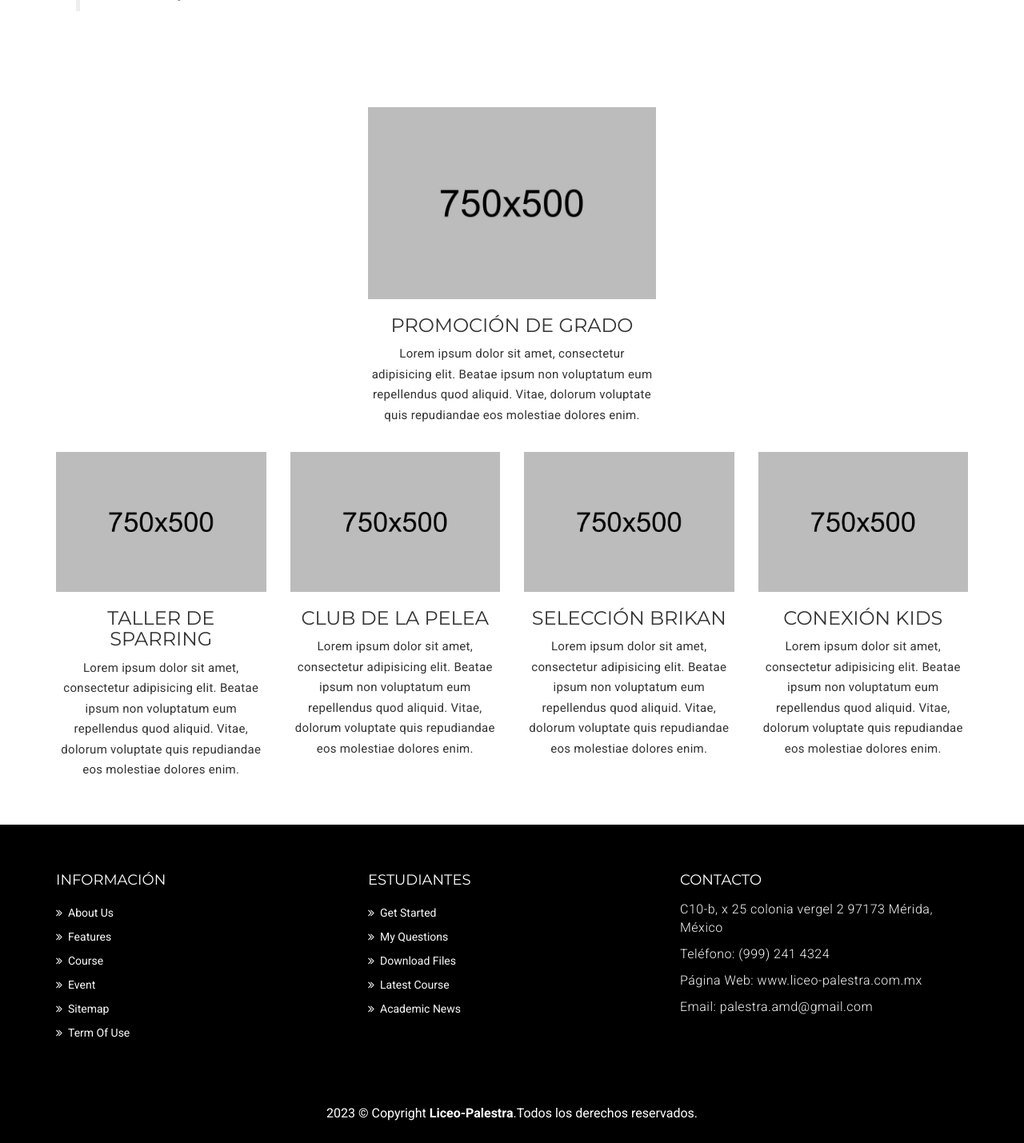
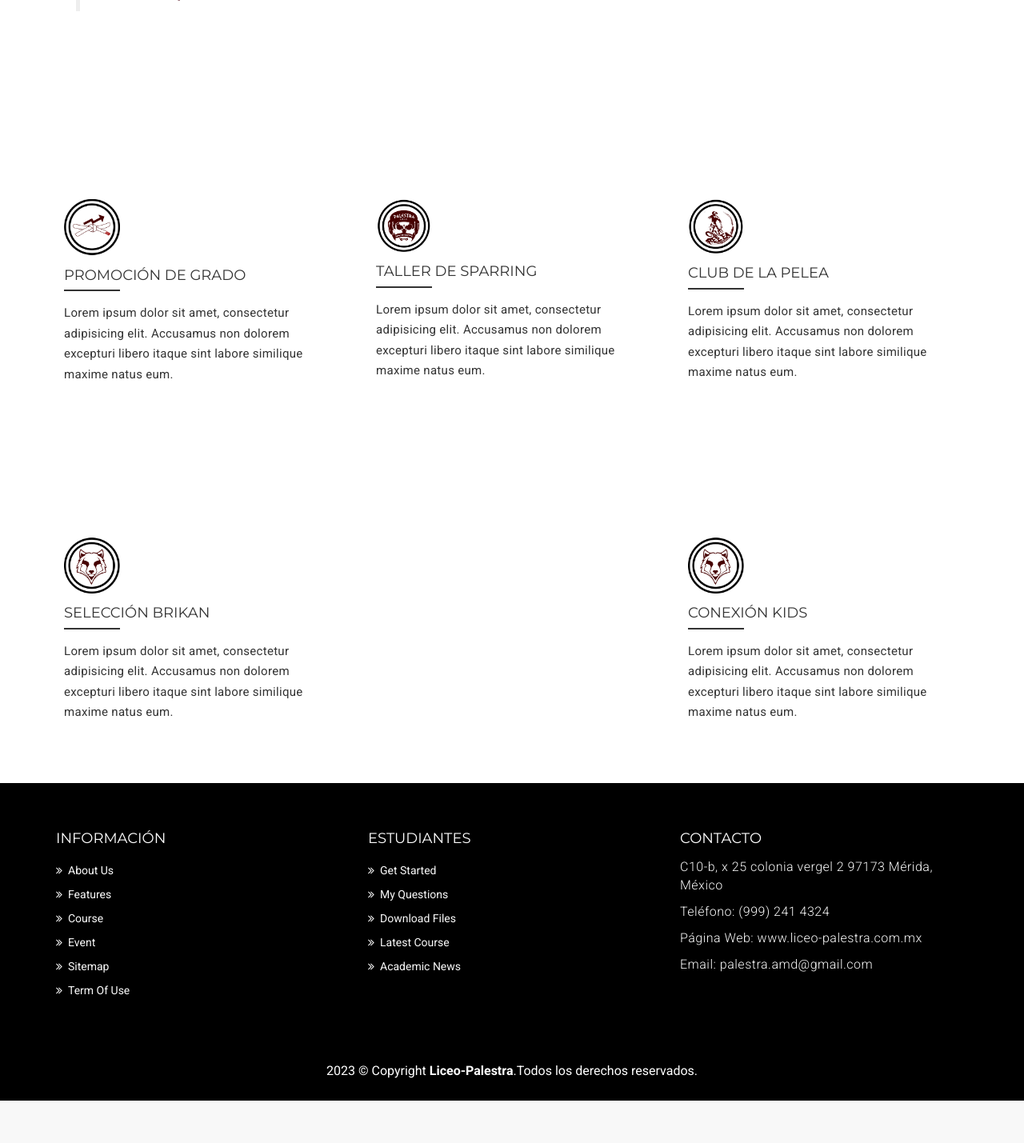
Before and after one commit to IJCC/liceo-palestra, a PHP site: page /modelo-academico.php in a window 1280 px wide. Shown: the part 733-2162 px from the top of the page at 80% size. After the commit the page ends 2109 px from the top, so only its background shows below. Run offline with PHP 8.4, Linux system fonts and the light colour scheme.

Commit message:
Modelo academico update
El grid ya quedo bien organizado.

```diff
--- a/assets/css/style.css
+++ b/assets/css/style.css
@@ -51,6 +51,14 @@ body {
 .centrado{
   text-align: center;
 }
+.circular-square{
+  background-color: #555;
+  border: 1px solid #888;
+  border-radius: 50%;
+  margin: -50px auto 5px;
+  padding: 0;
+  width: 120px;
+}
 
 .no-padding {
   padding: 0;
@@ -618,7 +626,7 @@ img {
 #mu-features {
   display: inline;
   float: left;
-  padding: 100px 0;
+  padding: 35px 0;
   width: 100%;
 }
 #mu-features .mu-features-area {
--- a/modelo-academico.php
+++ b/modelo-academico.php
@@ -220,96 +220,92 @@
     </div>
   </section>
   <!-- End about us -->
-        <!-- Start from blog -->
-
+        <!-- Start features section -->
+  <section id="mu-features">
     <div class="container">
       <div class="row">
-  <div class="col-md-4"></div>
-  <div class="col-md-4">
-    <article class="mu-blog-single-item">
-        <figure class="mu-blog-single-img">
-            <a href="#"><img src="assets/img/blog/blog-1.jpg" alt="img"></a>
-                <figcaption class="mu-blog-caption">
-                    <h3><a href="#">PROMOCIÓN DE GRADO</a></h3>
-                </figcaption>
-        </figure>
-        <div class="mu-blog-description">
-            <p>Lorem ipsum dolor sit amet, consectetur adipisicing elit. Beatae ipsum non voluptatum eum repellendus quod aliquid. Vitae, dolorum voluptate quis repudiandae eos molestiae dolores enim.</p>
+        <div class="col-lg-12 col-md-12">
+          <div class="mu-features-area">
+            <!-- Start Title -->
+            <div class="mu-title">
             </div>
-    </article>
-</div>
-  <div class="col-md-4"></div>
-</div>
-<br>
+            <!-- End Title -->
+            <!-- Start features content -->
+            <div class="mu-features-content">
+              <div class="row">
+                <div class="col-lg-4 col-md-12">
+                  <div class="mu-single-feature">
+                  <img class="media-object" src="assets/img/modelo/grado.png" width="70px" alt="img">
+                  <!--<span style="background-image: url(assets/img/modelo/brikan.png);"></span>-->
+                    <h4>PROMOCIÓN DE GRADO</h4>
+                    <p>Lorem ipsum dolor sit amet, consectetur adipisicing elit. Accusamus non dolorem excepturi libero itaque sint labore similique maxime natus eum.</p>
                   </div>
                 </div>
+                <div class="col-lg-4 col-md-6">
+                  <div class="mu-single-feature">
+                  <img class="media-object" src="assets/img/modelo/sparring.png" width="70px" alt="img">
+                    <h4>TALLER DE SPARRING</h4>
+                    <p>Lorem ipsum dolor sit amet, consectetur adipisicing elit. Accusamus non dolorem excepturi libero itaque sint labore similique maxime natus eum.</p>
+                  </div>
+                </div>
+                <div class="col-lg-4 col-md-6">
+                  <div class="mu-single-feature">
+                  <img class="media-object" src="assets/img/modelo/club_de_la_pelea.png" width="70px" alt="img">
+                    <h4>CLUB DE LA PELEA</h4>
+                    <p>Lorem ipsum dolor sit amet, consectetur adipisicing elit. Accusamus non dolorem excepturi libero itaque sint labore similique maxime natus eum.</p>
+                  </div>
+                </div>
+              </div>
+            </div>
+            <!-- End features content -->
+          </div>
+        </div>
+      </div>
+    </div>
+  </section>
+  <!-- End features section -->
 
+  <section id="mu-features">
     <div class="container">
-        <div class="row ">
-
-        <div class="col-lg-3 col-md-6">
-            <article class="mu-blog-single-item">
-                    <figure class="mu-blog-single-img">
-                      <a href="#"><img src="assets/img/blog/blog-1.jpg" alt="img"></a>
-                      <figcaption class="mu-blog-caption">
-                        <h3><a href="#">TALLER DE SPARRING</a></h3>
-                      </figcaption>
-                    </figure>
-                    <div class="mu-blog-description">
-                      <p>Lorem ipsum dolor sit amet, consectetur adipisicing elit. Beatae ipsum non voluptatum eum repellendus quod aliquid. Vitae, dolorum voluptate quis repudiandae eos molestiae dolores enim.</p>
-
+      <div class="row">
+        <div class="col-lg-12 col-md-12">
+          <div class="mu-features-area">
+            <!-- Start Title -->
+            <div class="mu-title">
             </div>
-                  </article>
+            <!-- End Title -->
+            <!-- Start features content -->
+            <div class="mu-features-content">
+              <div class="row">
+                <div class="col-lg-4 col-md-12">
+                  <div class="mu-single-feature">
+                  <img class="media-object" src="assets/img/modelo/brikan.png" width="70px" alt="img">
+                  <!--<span style="background-image: url(assets/img/modelo/brikan.png);"></span>-->
+                    <h4>SELECCIÓN BRIKAN</h4>
+                    <p>Lorem ipsum dolor sit amet, consectetur adipisicing elit. Accusamus non dolorem excepturi libero itaque sint labore similique maxime natus eum.</p>
                   </div>
-
-    <div class="col-lg-3 col-md-6">
-    <article class="mu-blog-single-item">
-                    <figure class="mu-blog-single-img">
-                      <a href="#"><img src="assets/img/blog/blog-1.jpg" alt="img"></a>
-                      <figcaption class="mu-blog-caption">
-                        <h3><a href="#">CLUB DE LA PELEA</a></h3>
-                      </figcaption>
-                    </figure>
-                    <div class="mu-blog-description">
-                      <p>Lorem ipsum dolor sit amet, consectetur adipisicing elit. Beatae ipsum non voluptatum eum repellendus quod aliquid. Vitae, dolorum voluptate quis repudiandae eos molestiae dolores enim.</p>
-
                 </div>
-                  </article>
-    </div>
-
-    <div class="col-lg-3 col-md-6">
-    <article class="mu-blog-single-item">
-                    <figure class="mu-blog-single-img">
-                      <a href="#"><img src="assets/img/blog/blog-1.jpg" alt="img"></a>
-                      <figcaption class="mu-blog-caption">
-                        <h3><a href="#">SELECCIÓN BRIKAN</a></h3>
-                      </figcaption>
-                    </figure>
-                    <div class="mu-blog-description">
-                      <p>Lorem ipsum dolor sit amet, consectetur adipisicing elit. Beatae ipsum non voluptatum eum repellendus quod aliquid. Vitae, dolorum voluptate quis repudiandae eos molestiae dolores enim.</p>
-
-                    </div>
-                  </article>
-    </div>
-
-    <div class="col-lg-3 col-md-6">
-    <article class="mu-blog-single-item">
-                    <figure class="mu-blog-single-img">
-                      <a href="#"><img src="assets/img/blog/blog-1.jpg" alt="img"></a>
-                      <figcaption class="mu-blog-caption">
-                        <h3><a href="#">CONEXIÓN KIDS</a></h3>
-                      </figcaption>
-                    </figure>
-                    <div class="mu-blog-description">
-                      <p>Lorem ipsum dolor sit amet, consectetur adipisicing elit. Beatae ipsum non voluptatum eum repellendus quod aliquid. Vitae, dolorum voluptate quis repudiandae eos molestiae dolores enim.</p>
-
-                    </div>
-    </article>
-    </div>
+                <div class="col-lg-4 col-md-6">
+                  <div class="mu-single-feature">
 
                   </div>
                 </div>
+                <div class="col-lg-4 col-md-6">
+                  <div class="mu-single-feature">
+                  <img class="media-object" src="assets/img/modelo/brikan.png" width="70px" alt="img">
+                    <h4>CONEXIÓN KIDS</h4>
+                    <p>Lorem ipsum dolor sit amet, consectetur adipisicing elit. Accusamus non dolorem excepturi libero itaque sint labore similique maxime natus eum.</p>
                   </div>
+                </div>
+              </div>
+            </div>
+            <!-- End features content -->
+          </div>
+        </div>
+      </div>
+    </div>
+  </section>
+  <!-- End features section -->
 
 <br>
 <br>
```
Also changed, not shown: assets/img/modelo/brikan.png (added), assets/img/modelo/club_de_la_pelea.png (added), assets/img/modelo/grado.png (added), assets/img/modelo/sparring.png (added). Lines whose indentation alone changed are shown as unchanged.
